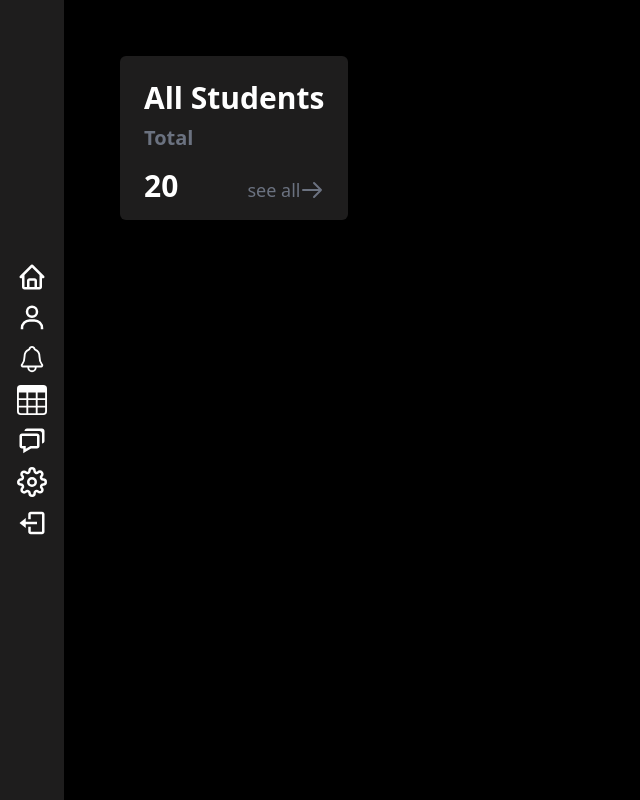
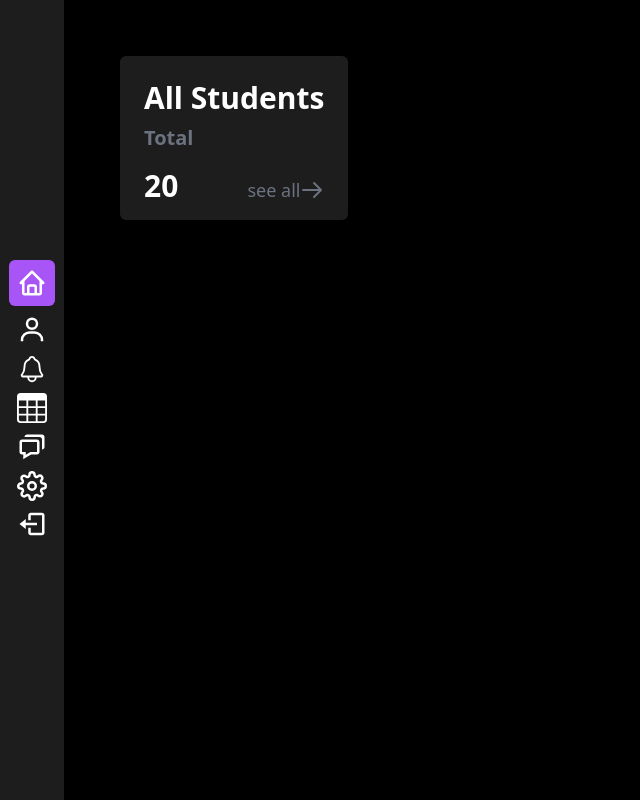
Before and after one commit to dashco-ord/dashcord-core, a Next.js app: page / in a window 1280 px wide. Shown: the whole page, without its empty margins (0-640 px from the left). Built offline with nearby package versions, Linux system fonts and the light colour scheme.

Commit message:
Feat : active state on sidebar

```diff
--- a/components/Sidebar.tsx
+++ b/components/Sidebar.tsx
@@ -2,17 +2,81 @@ import { BiHome, BiUser, BiChat, BiLogOut } from "react-icons/bi";
 import { FiSettings } from "react-icons/fi";
 import { IoNotificationsOutline } from "react-icons/io5";
 import { BsTable } from "react-icons/bs";
+import { useRouter } from "next/router";
+import Link from "next/link";
 
 const Sidebar = () => {
+  const router = useRouter();
+  const isActive = (route: string) => {
+    if (route === router.pathname) {
+      return true;
+    } else {
+      return false;
+    }
+  };
+
   return (
     <div className='flex flex-col justify-around items-center py-64 w-16 h-screen bg-[#1E1D1D] text-white text-3xl px-7'>
+      <div className={isActive("/") ? "bg-purple-500 rounded-md p-2" : ""}>
+        <Link href={"/"}>
+          <a>
             <BiHome />
+          </a>
+        </Link>
+      </div>
+
+      <div className={isActive("/user") ? "bg-purple-500 rounded-md p-2" : ""}>
+        <Link href={"/user"}>
+          <a>
             <BiUser />
+          </a>
+        </Link>
+      </div>
+
+      <div
+        className={
+          isActive("/notifications") ? "bg-purple-500 rounded-md p-2" : ""
+        }>
+        <Link href={"/notifications"}>
+          <a>
             <IoNotificationsOutline />
+          </a>
+        </Link>
+      </div>
+
+      <div className={isActive("/all") ? "bg-purple-500 rounded-md p-2" : ""}>
+        <Link href={"/all"}>
+          <a>
             <BsTable />
+          </a>
+        </Link>
+      </div>
+
+      <div className={isActive("/chat") ? "bg-purple-500 rounded-md p-2" : ""}>
+        <Link href={"/chat"}>
+          <a>
             <BiChat />
+          </a>
+        </Link>
+      </div>
+
+      <div
+        className={isActive("/settings") ? "bg-purple-500 rounded-md p-2" : ""}>
+        <Link href={"/settings"}>
+          <a>
             <FiSettings />
+          </a>
+        </Link>
+      </div>
+
+      <div
+        className={isActive("/logout") ? "bg-purple-500 rounded-md p-2" : ""}>
+        <Link href={"/logout"}>
+          <a>
             <BiLogOut />
+          </a>
+        </Link>
+      </div>
     </div>
   );
 };
```
Lines whose indentation alone changed are shown as unchanged.
